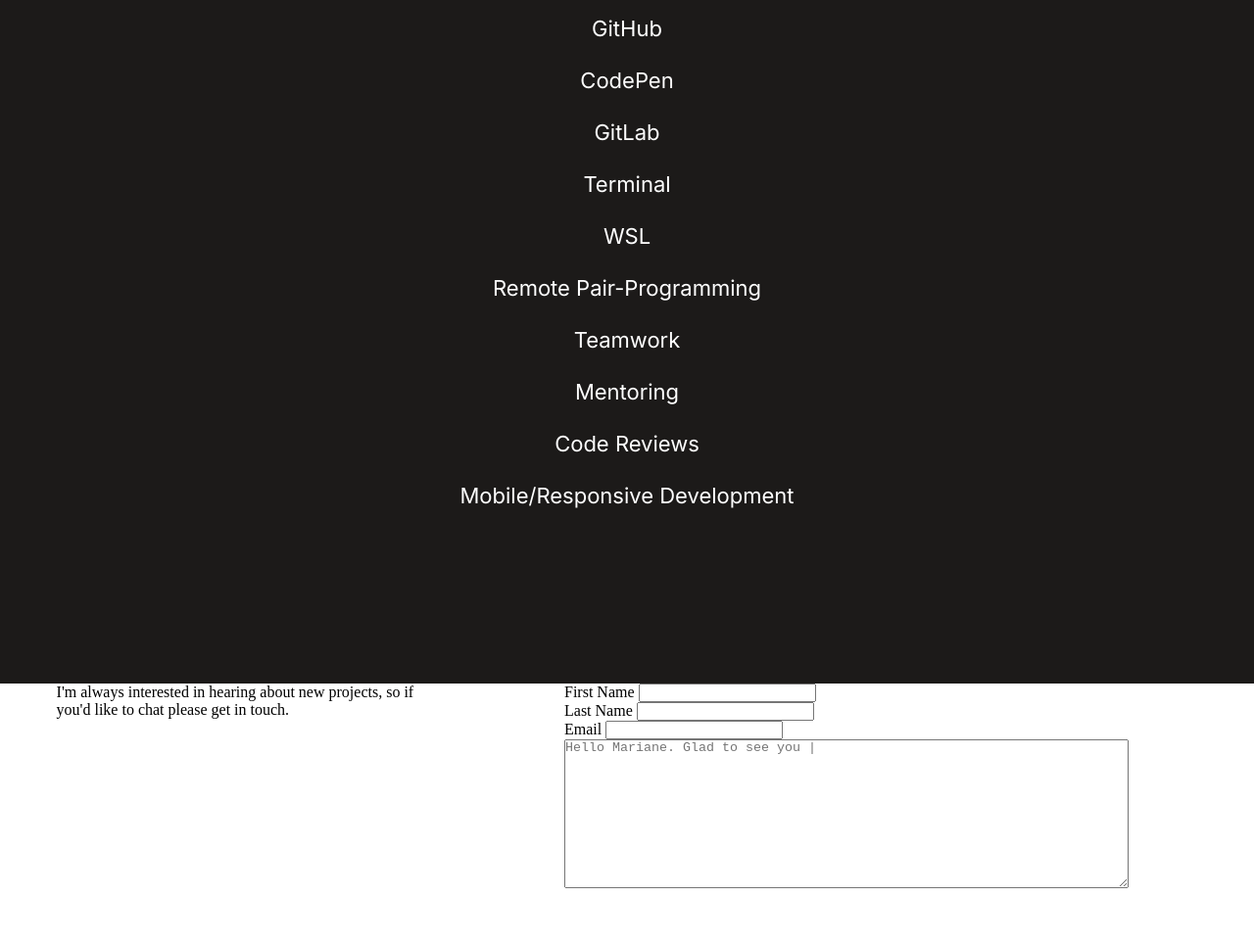
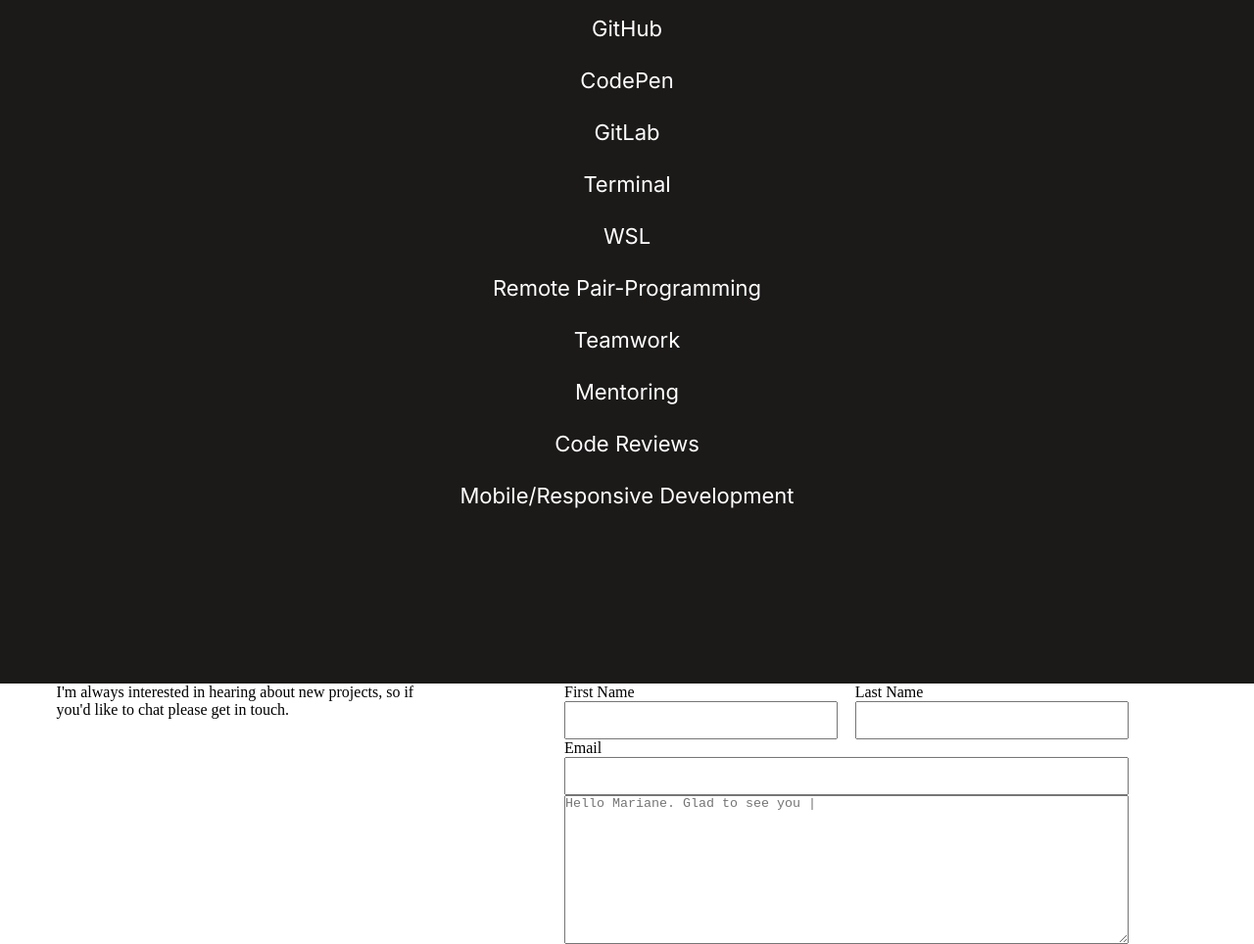
Before and after one commit to ignatius22/contact-form, a plain HTML site: page index.html in a window 1280 px wide. Shown: the part 6009-6973 px from the top of the page at 98% size. Before the commit the page ends 6916 px from the top, so only its background shows below. Drawn offline with Linux system fonts and the light colour scheme.

Commit message:
Improve the contact form layout

```diff
--- a/css/main.css
+++ b/css/main.css
@@ -326,21 +326,50 @@
   list-style: inside url("../media/svg/circle.svg");
 }
 
-footer{}
+footer {
+}
 
-.form-container{
+.form-container {
   display: flex;
   justify-content: space-between;
   width: 90%;
 }
 
-.form-container p{
+.form-container p {
   width: 35%;
   margin-left: 5%;
 }
 
-.inputs{
+.inputs {
   width: 50%;
   display: flex;
   flex-direction: column;
 }
+.group-input {
+  display: flex;
+  width: 100%;
+  justify-content: space-between;
+}
+
+.fname {
+  display: flex;
+  flex-direction: column;
+  width: 90%;
+}
+
+.lname {
+  display: flex;
+  flex-direction: column;
+  width: 90%;
+  margin-left: 3%;
+}
+
+.email {
+  display: flex;
+  flex-direction: column;
+  width: 100%;
+}
+
+input{
+  padding: 10px;
+}
--- a/index.html
+++ b/index.html
@@ -303,16 +303,16 @@
         </p>
         <div class="inputs">
           <div class="group-input">
-            <div>
+            <div class="fname">
               <label for="fname">First Name</label>
               <input type="text" />
             </div>
-            <div>
+            <div class="lname">
               <label for="lname">Last Name</label>
               <input type="text" />
             </div>
           </div>
-          <div>
+          <div class="email">
             <label for="email">Email</label>
             <input type="email" />
           </div>
```
